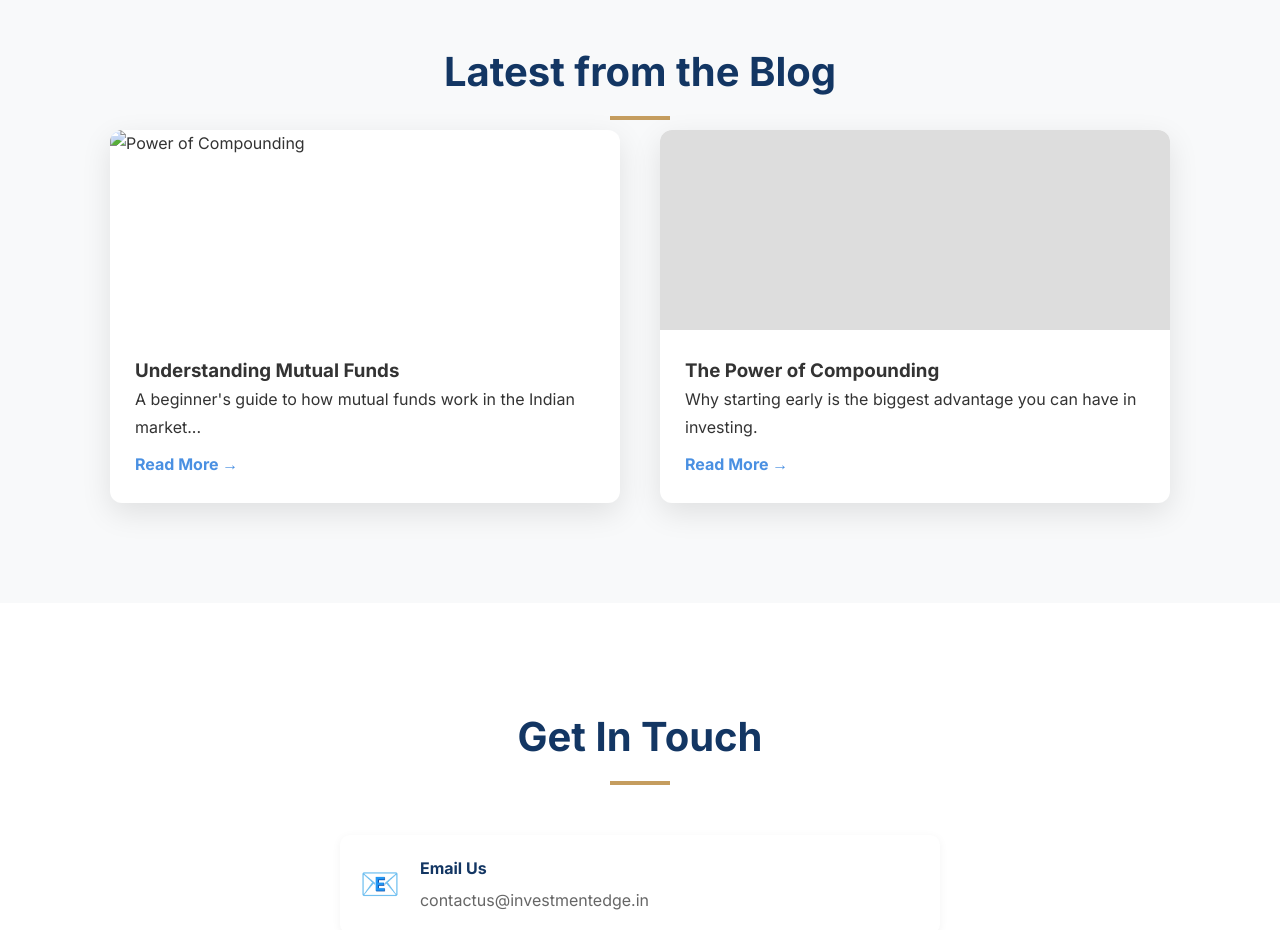
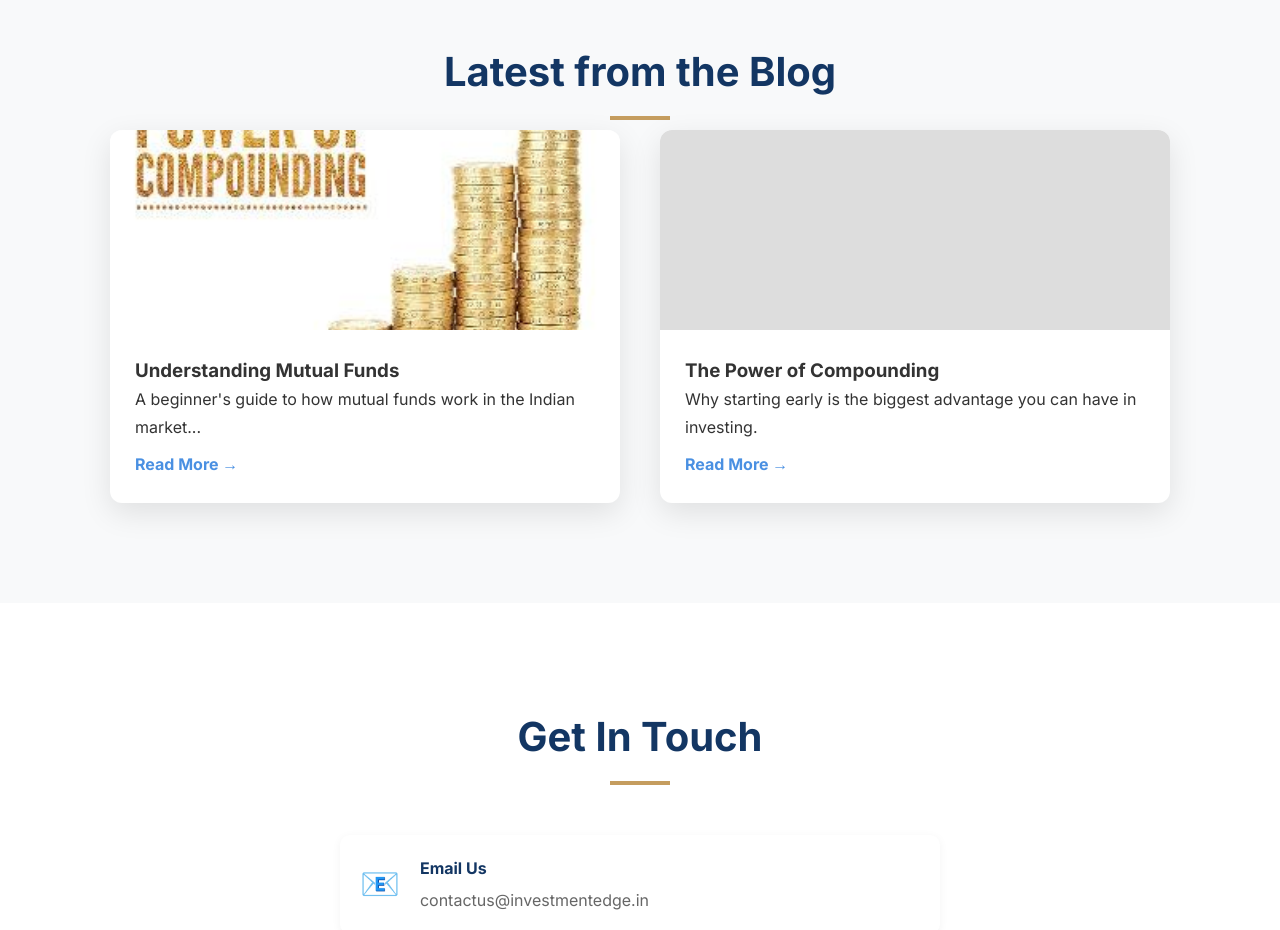
Before and after one commit to jeskgeorge/investmentedge, a plain HTML site: page index.html in a window 1280 px wide. Shown: the part 1900-2830 px from the top of the page. Drawn offline with Linux system fonts and the light colour scheme.

Commit message:
Fix image source filename in blog card

```diff
--- a/index.html
+++ b/index.html
@@ -85,7 +85,7 @@
             </div>
             <div class="blog-grid">
                 <article class="blog-card">
-                   <img src="compoundingthumb.jpg" alt="Power of Compounding" class="blog-preview-img">
+                   <img src="compounding-thumb.jpg" alt="Power of Compounding" class="blog-preview-img">
                     <div class="blog-card-body">
                         <h3>Understanding Mutual Funds</h3>
                         <p>A beginner's guide to how mutual funds work in the Indian market...</p>
```
